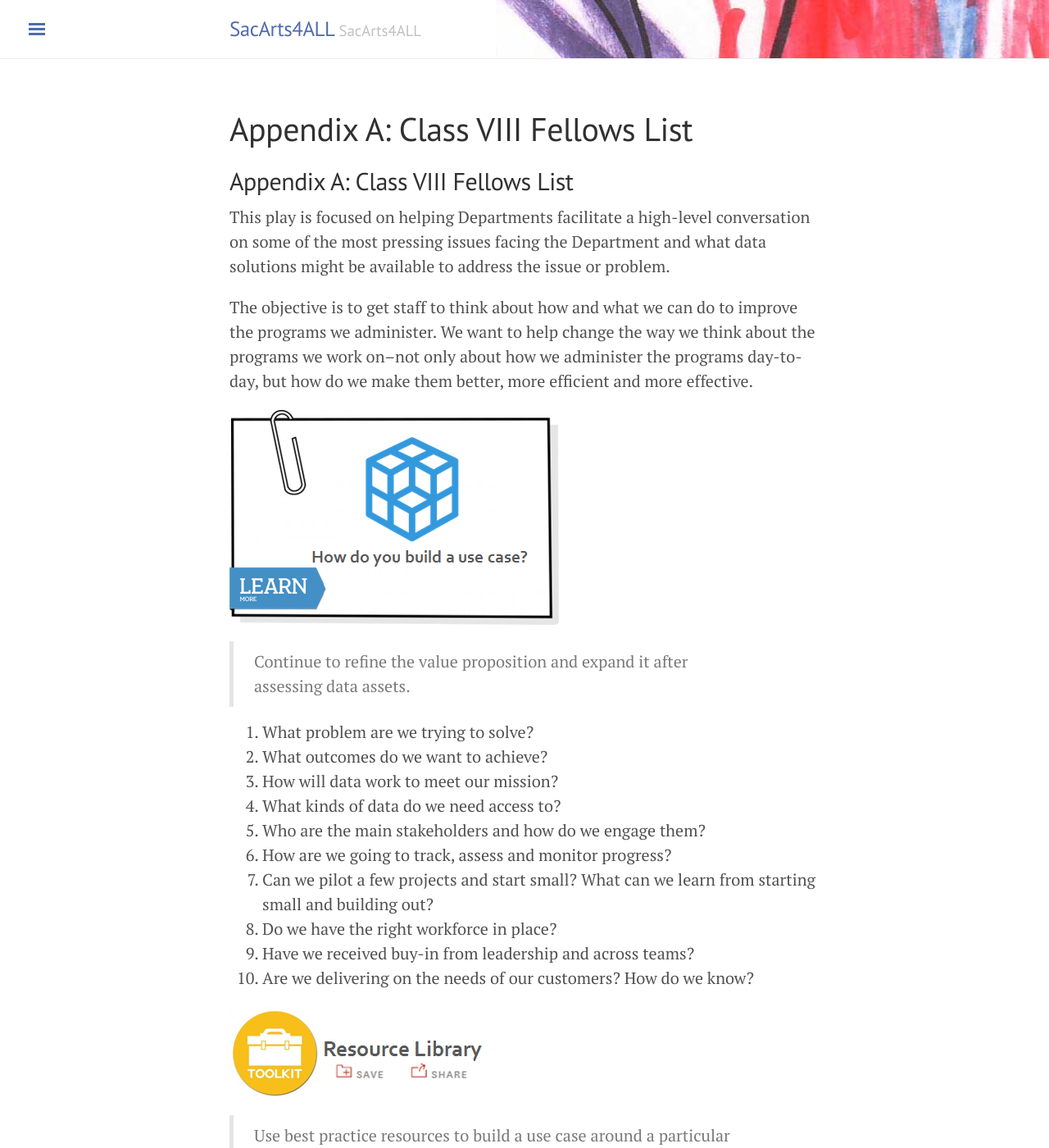
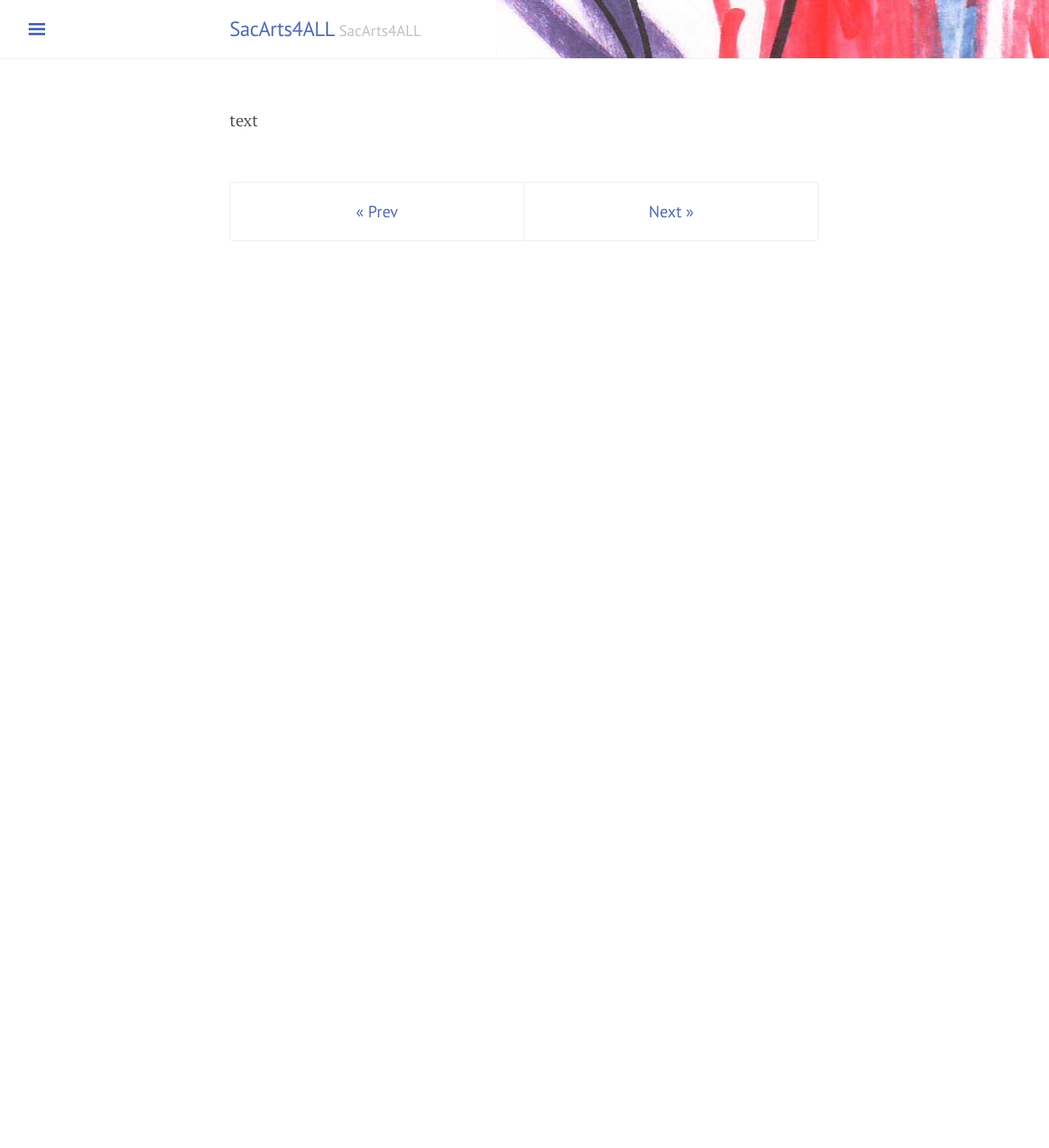
Before and after one commit to code4sac/sacarts4ALL, a Jekyll site: the page built from 1_fellows_list.md, in a window 1280 px wide and 1400 px high. Shown: the whole window at 82% size. Built offline with Jekyll 4.4.1, drawn with Linux system fonts in a browser that asks for light colours; our own code applies the rules of GitHub Pages for plain Markdown files; some of the changed text lies outside the part shown.

Commit message:
appendix a

```diff
--- a/1_fellows_list.md
+++ b/1_fellows_list.md
@@ -3,45 +3,9 @@
 title: Appendix A: Class VIII Fellows List
 permalink: /fellows_list/
 ---
-## Appendix A: Class VIII Fellows List
+<!-- ## Appendix A: Class VIII Fellows List -->
 
-This play is focused on helping Departments facilitate a high-level conversation on some of the most pressing issues facing the Department and what data solutions might be available to address the issue or problem.
-
-The objective is to get staff to think about how and what we can do to improve the programs we administer. We want to help change the way we think about the programs we work on–not only about how we administer the programs day-to-day, but how do we make them better, more efficient and more effective.
-
-![How do you build a use case?]({{ site.baseurl }}/assets/images/01_figure01.png "How do you build a use case?")
-
->Continue to refine the value proposition and expand it after assessing data assets.
-
-1. What problem are we trying to solve?
-2. What outcomes do we want to achieve?
-3. How will data work to meet our mission?
-4. What kinds of data do we need access to?
-5. Who are the main stakeholders and how do we engage them?
-6. How are we going to track, assess and monitor progress?
-7. Can we pilot a few projects and start small? What can we learn   from starting small and building out?
-8. Do we have the right workforce in place?
-9. Have we received buy-in from leadership and across teams?
-10. Are we delivering on the needs of our customers? How do we know?
-
-![CHHS Governance Resources]({{ site.baseurl }}/assets/images/00_figure05.png "CHHS Governance Resources")
-
->Use best practice resources to build a use case around a particular **opportunity, issue or problem**.
-
-## What is the problem you are trying to solve?
-
-This Play helps Departments develop a use case; define the customer/stakeholder who would benefit from implementing the use case; and assess the impact after the implementation.
-
->As a **[user role]** I want to do **[scope]** in order to achieve **[measurable objective]** to serve **[stakeholder group]**.
-
-This Play can also help Departments navigate the Stage 1 Business Analysis.
-
-![Stage 1 Business Analysis]({{ site.baseurl }}/assets/images/01_figure03.png "Stage 1 Business Analysis")
-
-There are dozens of ways each Department can use data, and the applications can seem endless. It will be important to pick one core mission problem, and then gradually build and grow programs based on lessons learned.
-
-[![Action Item]({{ site.baseurl }}/assets/images/01_figure02.png "Action Item")
-]({{ site.baseurl }}/action_items)
+text
 
 <!-- Pagination -->
 <div class="pagination">
```
